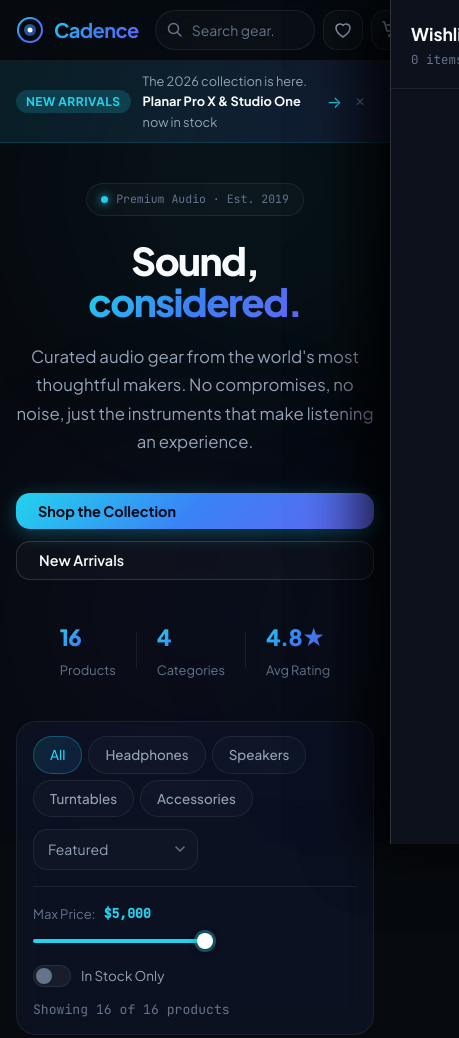
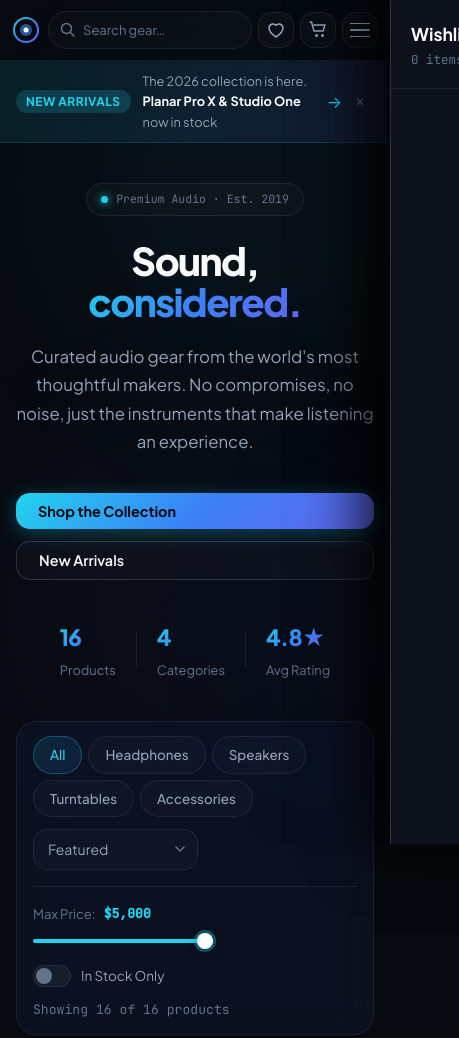
Before and after one commit to fahadmusa725/cadence-ecommerce-store, a plain HTML site: page index.html in a window 390 px wide. Shown: the top 1038 px of the page, 459 px wide, since content can reach past the window. Drawn offline with Linux system fonts and the light colour scheme.

Commit message:
Fix Cadence mobile header overflow

```diff
--- a/style.css
+++ b/style.css
@@ -2039,8 +2039,26 @@ ol {
   }
 
   .header-inner {
-    padding: 0 16px;
-    gap: 16px;
+    gap: 8px;
+    padding: 0 12px;
+  }
+
+  .header-actions {
+    flex: 1;
+    min-width: 0;
+    flex-shrink: 1;
+    gap: 6px;
+  }
+
+  .search-wrapper {
+    flex: 1;
+    min-width: 0;
+  }
+
+  .search-input,
+  .search-input:focus {
+    width: 100%;
+    min-width: 0;
   }
 
   .header-nav {
@@ -2049,18 +2067,19 @@ ol {
 
   .mobile-menu-btn {
     display: flex;
+    width: 36px;
+    height: 36px;
+    flex-shrink: 0;
+  }
+
+  .icon-btn {
+    width: 36px;
+    height: 36px;
+    flex-shrink: 0;
   }
 
   .mobile-nav {
     display: flex;
-  }
-
-  .search-input {
-    width: 160px;
-  }
-
-  .search-input:focus {
-    width: 200px;
   }
 
   .search-kbd {
@@ -2141,6 +2160,15 @@ ol {
 }
 
 @media (max-width: 480px) {
+  .logo-text {
+    display: none;
+  }
+
+  .search-input {
+    padding: 8px 10px 8px 34px;
+    font-size: 0.8125rem;
+  }
+
   .product-grid {
     grid-template-columns: 1fr 1fr;
     gap: 12px;
```
Also changed, not shown: screenshots/mobile-view.png.
